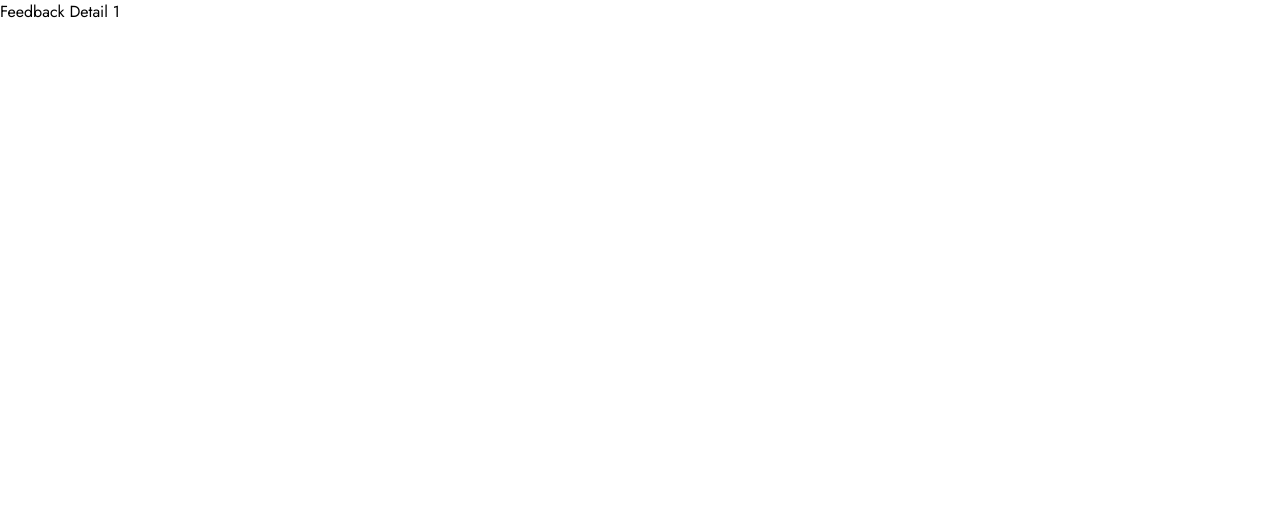
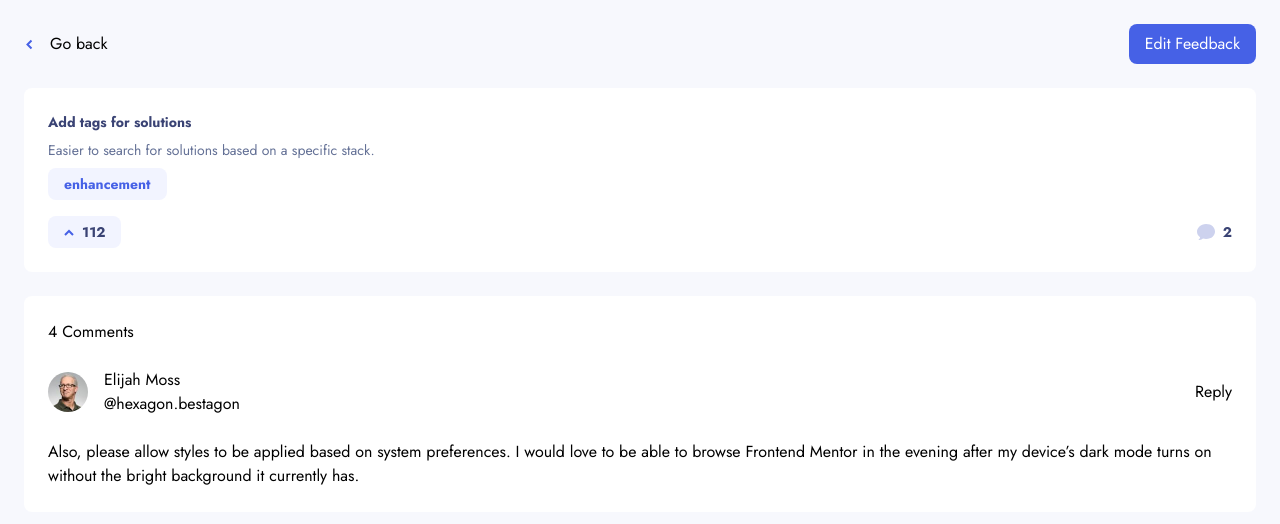
Before and after one commit to m4rk00s/product-feedback-app, a React (Vite) app: page /feedbacks/1 in a window 1280 px wide. Shown: the top 524 px of the page. Built offline with nearby package versions, Linux system fonts and the light colour scheme.

Commit message:
update feedback detail

```diff
--- /dev/null
+++ b/src/components/FeedbackRequestCard.tsx
@@ -0,0 +1,63 @@
+import React from "react";
+import { useNavigate } from "react-router-dom";
+import { useAppDispatch, useAppSelector } from "../hooks";
+import { ProductRequest, upvoteRequest } from "../slice";
+import IconArrowDown from "./icons/IconArrowDown";
+import IconComments from "./icons/IconComments";
+
+interface Props {
+  product: ProductRequest;
+}
+
+export default function FeedbackRequestCard(props: Props) {
+  const navigate = useNavigate();
+  const feedbacks = useAppSelector((state) => state.feedbacks);
+  const dispatch = useAppDispatch();
+
+  return (
+    <div
+      key={props.product.id}
+      className="bg-white rounded-lg p-6 text-sm"
+      onClick={() => navigate(`/feedbacks/${props.product.id}`)}
+    >
+      <div>
+        <div className="text-[#3A4374] font-bold">{props.product.title}</div>
+        <div className="text-[#647196] mt-2">{props.product.description}</div>
+      </div>
+      <div className="mt-2 flex">
+        <div className="rounded-lg px-4 h-8 bg-[#F2F4FF] text-[#4661E6] font-bold flex items-center justify-center">
+          {props.product.category}
+        </div>
+      </div>
+      <div className="mt-4 flex justify-between items-center">
+        <button
+          type="button"
+          className={[
+            "rounded-lg px-4 h-8 flex items-center font-bold",
+            feedbacks.upvotedRequestIds.includes(props.product.id)
+              ? "bg-[#4661E6] text-white"
+              : "bg-[#F2F4FF] text-[#3A4374]",
+          ].join(" ")}
+          onClick={(e) => {
+            e.stopPropagation();
+            dispatch(upvoteRequest(props.product.id));
+          }}
+        >
+          <IconArrowDown
+            className={[
+              "transform rotate-180 mr-2",
+              feedbacks.upvotedRequestIds.includes(props.product.id)
+                ? "text-white"
+                : "",
+            ].join(" ")}
+          />
+          {props.product.upvotes}
+        </button>
+        <div className="text-[#3A4374] font-bold flex items-center">
+          <IconComments className="mr-2" />
+          {props.product.comments?.length ?? 0}
+        </div>
+      </div>
+    </div>
+  );
+}
--- a/src/main.tsx
+++ b/src/main.tsx
@@ -16,6 +16,7 @@ ReactDOM.render(
     <Provider store={store}>
       <BrowserRouter>
         <Routes>
+          <Route path="/" element={<Suggestions />} />
           <Route path="feedbacks">
             <Route index element={<Suggestions />} />
             <Route path=":feedbackId">
--- a/src/routes/FeedbackDetail.tsx
+++ b/src/routes/FeedbackDetail.tsx
@@ -1,8 +1,70 @@
 import React from "react";
-import { useParams } from "react-router-dom";
+import { useNavigate, useParams } from "react-router-dom";
+import FeedbackRequestCard from "../components/FeedbackRequestCard";
+import IconArrowDown from "../components/icons/IconArrowDown";
+import { useAppDispatch, useAppSelector } from "../hooks";
+import NotFound from "./NotFound";
+import IconElijah from "../assets/user-images/image-elijah.jpg";
+
+type Params = {
+  feedbackId: string;
+};
 
 export default function FeedbackDetail() {
-  const params = useParams();
+  const params = useParams<Params>();
+  const navigate = useNavigate();
+  const feedbacks = useAppSelector((state) => state.feedbacks);
+  const dispatch = useAppDispatch();
 
-  return <div>Feedback Detail {params.feedbackId}</div>;
+  const feedbackDetail = feedbacks.productRequests.find(
+    (f) => f.id == parseInt(params.feedbackId ?? "0")
+  );
+
+  if (feedbackDetail !== undefined) {
+    return (
+      <div className="bg-[#F7F8FD] min-h-full p-6">
+        {/* header */}
+        <div className="flex justify-between">
+          <button
+            className="flex items-center gap-4"
+            onClick={() => navigate(-1)}
+          >
+            <IconArrowDown className="transform rotate-90" /> Go back
+          </button>
+          <button className="bg-[#4661E6] text-white rounded-lg h-10 px-4">
+            Edit Feedback
+          </button>
+        </div>
+
+        <div className="mt-6">
+          <FeedbackRequestCard product={feedbackDetail} />
+
+          <div className="bg-white mt-6 p-6 rounded-lg">
+            <div>4 Comments</div>
+            <div className="mt-6">
+              {/* comment */}
+              <div>
+                <div className="flex items-center">
+                  <img className="rounded-full h-10" src={IconElijah} alt="" />
+                  <div className="ml-4">
+                    <div>Elijah Moss</div>
+                    <div>@hexagon.bestagon</div>
+                  </div>
+                  <div className="ml-auto">Reply</div>
+                </div>
+                <div className="mt-6">
+                  Also, please allow styles to be applied based on system
+                  preferences. I would love to be able to browse Frontend Mentor
+                  in the evening after my device’s dark mode turns on without
+                  the bright background it currently has.
+                </div>
+              </div>
+            </div>
+          </div>
+        </div>
+      </div>
+    );
+  } else {
+    return <NotFound />;
+  }
 }
--- a/src/routes/Suggestions.tsx
+++ b/src/routes/Suggestions.tsx
@@ -1,15 +1,13 @@
 import React from "react";
 import { useNavigate } from "react-router-dom";
 import IconHamburger from "../assets/shared/mobile/icon-hamburger.svg";
+import FeedbackRequestCard from "../components/FeedbackRequestCard";
 import IconArrowDown from "../components/icons/IconArrowDown";
-import IconComments from "../components/icons/IconComments";
-import { useAppDispatch, useAppSelector } from "../hooks";
-import { upvoteRequest } from "../slice";
+import { useAppSelector } from "../hooks";
 
 export default function Suggestions() {
   const navigate = useNavigate();
   const feedbacks = useAppSelector((state) => state.feedbacks);
-  const dispatch = useAppDispatch();
 
   return (
     <div className="min-h-full flex flex-col">
@@ -53,58 +51,9 @@ export default function Suggestions() {
                 return (a.comments?.length ?? 0) - (b.comments?.length ?? 0);
             }
           })
-          .map((product) => {
-            return (
-              <div
-                key={product.id}
-                className="bg-white rounded-lg p-6 text-sm"
-                onClick={() => navigate(`/feedbacks/${product.id}`)}
-              >
-                <div>
-                  <div className="text-[#3A4374] font-bold">
-                    {product.title}
-                  </div>
-                  <div className="text-[#647196] mt-2">
-                    {product.description}
-                  </div>
-                </div>
-                <div className="mt-2 flex">
-                  <div className="rounded-lg px-4 h-8 bg-[#F2F4FF] text-[#4661E6] font-bold flex items-center justify-center">
-                    {product.category}
-                  </div>
-                </div>
-                <div className="mt-4 flex justify-between items-center">
-                  <button
-                    type="button"
-                    className={[
-                      "rounded-lg px-4 h-8 flex items-center font-bold",
-                      feedbacks.upvotedRequestIds.includes(product.id)
-                        ? "bg-[#4661E6] text-white"
-                        : "bg-[#F2F4FF] text-[#3A4374]",
-                    ].join(" ")}
-                    onClick={(e) => {
-                      e.stopPropagation();
-                      dispatch(upvoteRequest(product.id));
-                    }}
-                  >
-                    <IconArrowDown
-                      className={[
-                        "transform rotate-180 mr-2",
-                        feedbacks.upvotedRequestIds.includes(product.id)
-                          ? "text-white"
-                          : "",
-                      ].join(" ")}
-                    />
-                    {product.upvotes}
-                  </button>
-                  <div className="text-[#3A4374] font-bold flex items-center">
-                    <IconComments className="mr-2" />
-                    {product.comments?.length ?? 0}
-                  </div>
-                </div>
-              </div>
-            );
-          })}
+          .map((product) => (
+            <FeedbackRequestCard key={product.id} product={product} />
+          ))}
       </div>
     </div>
   );
```
